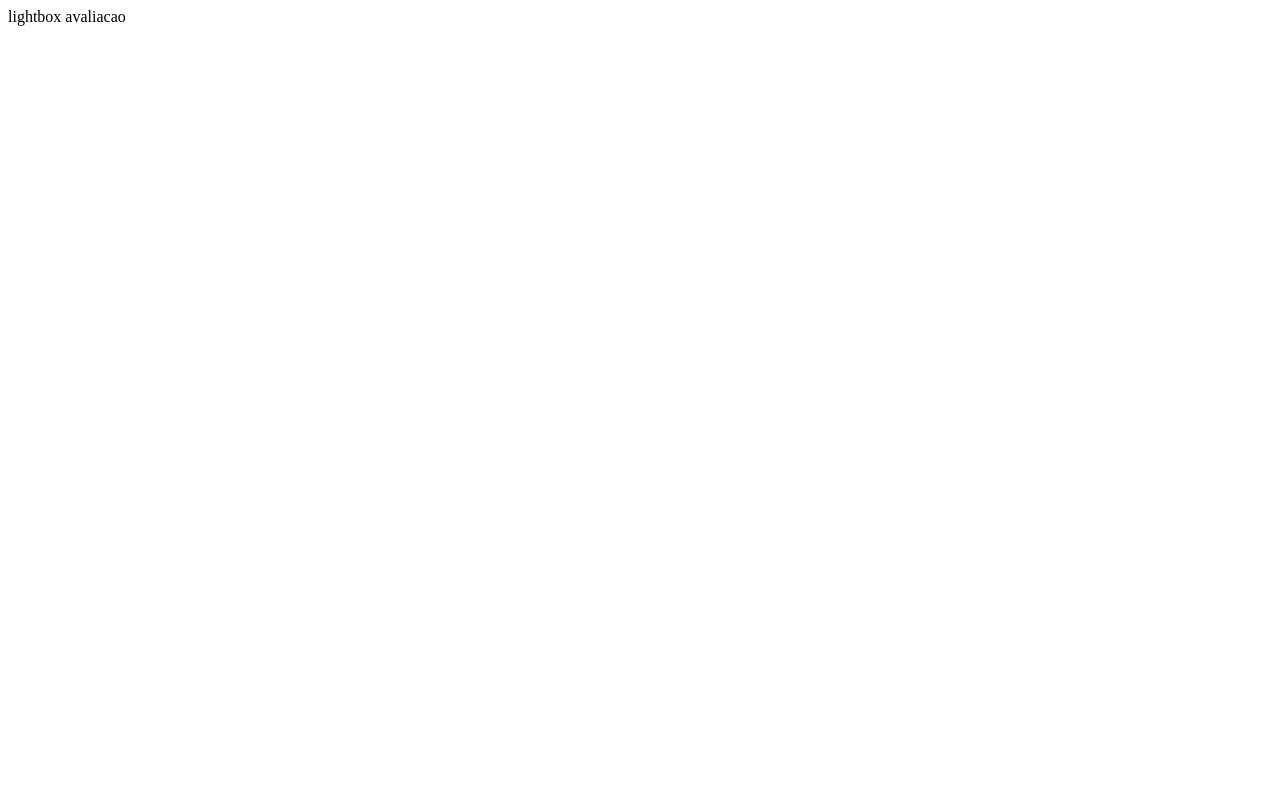
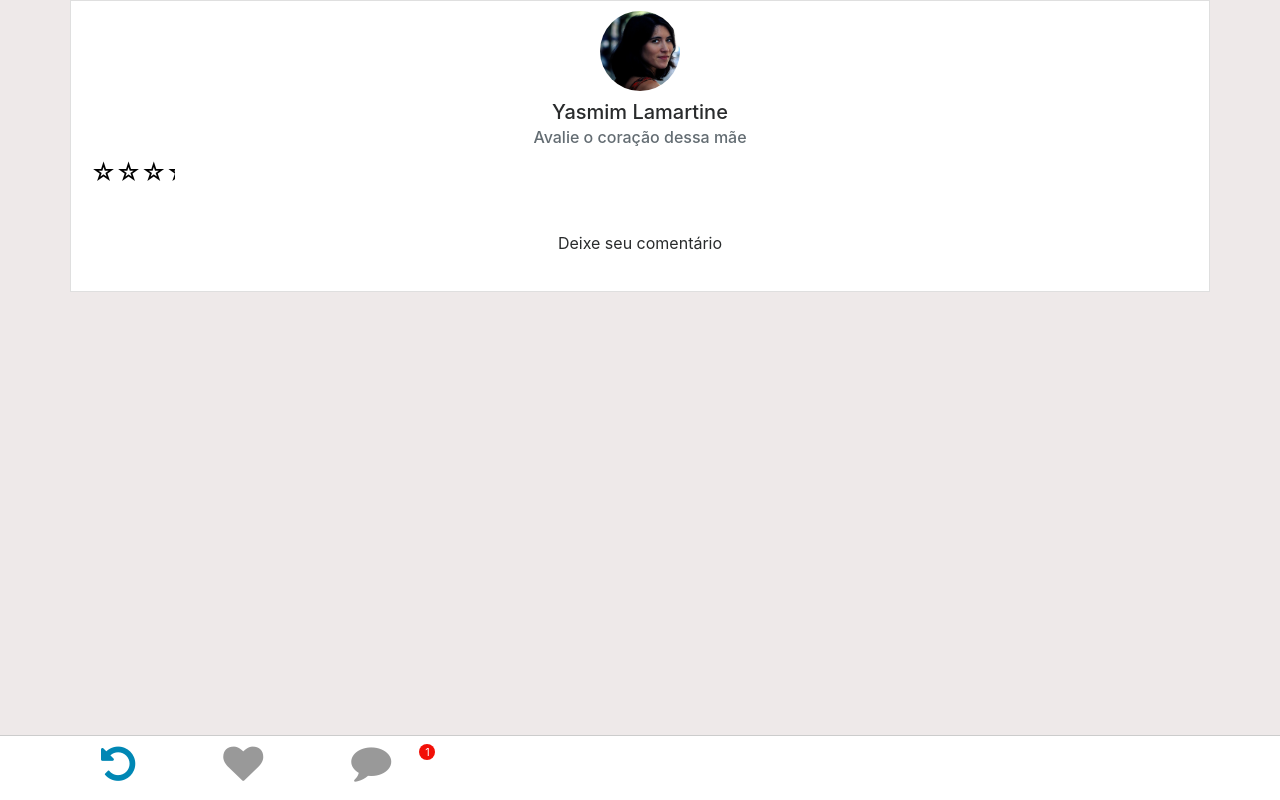
Before and after one commit to alessandrohc/ibm_coracaodemae, a Django app: a page that uses coracaodemae/mae/templates/mae/lightbox_avaliacao.html in a window 1280 px wide. Before the commit the page is almost empty. Run offline with Django 3.2, Linux system fonts and the light colour scheme; a user stored in the database is signed in; data comes from the database, SQL or seed files in the repository; tables that the repository leaves empty hold one stand-in row (values such as "Sample post"); some libraries are stand-ins or nearby versions.

Commit message:
criando avalicao beta em acabamento

```diff
--- a/coracaodemae/mae/templates/mae/lightbox_avaliacao.html
+++ b/coracaodemae/mae/templates/mae/lightbox_avaliacao.html
@@ -1 +1,38 @@
-lightbox avaliacao
+{% load static %}
+{% include "mae/_head.html" %}
+<body>
+	<div class="container detail">
+	  <div class="card-group">
+	  	<div class="card text-center">
+
+	  		<img src="{% static "/media/mae1.jpg" %}" class="rounded-circle" alt="Sample image" style="width: 100px; height: 100px; margin: auto; padding:10px;">
+	  		<div class="card-block" style="padding-top:0px">
+	  			<h5 class="card-title">Yasmim Lamartine</h5>
+	  			<h6 class="card-subtitle mb-2 text-muted">Avalie o coração dessa mãe</h6>
+	  			<div class="rating" data-rate-value='0'></div>
+	  		</div>
+	  		<div class="card-block">
+	  			<p class="text-center">Deixe seu comentário</p>
+	  		</div>
+	  	</div>
+	  </div>
+	<footer>
+		<nav class="navbar navbar-toggleable-md navbar-inverse fixed-bottom custom-line custom-bg-white" role="navigation">
+			<div class="container">
+				<ul class="nav">
+					<li class="nav-item">
+						<a class="nav-link custom-active custom-primary-link" href="#"><i class="fa fa-undo" aria-hidden="true"></i></a>
+					</li>
+					<li class="nav-item">
+						<a class="nav-link custom-primary-link" href="#"><i class="fa fa-heart" aria-hidden="true"></i></a>
+					</li>
+					<li class="nav-item">
+						<a class="nav-link custom-primary-link" href="#"><i class="fa fa-comment" aria-hidden="true"></i>
+						<span class="ncomments">1</span></a>
+					</li>
+				</ul>
+			</div>
+		</nav>
+	</footer>
+</body>
+</html>
```
